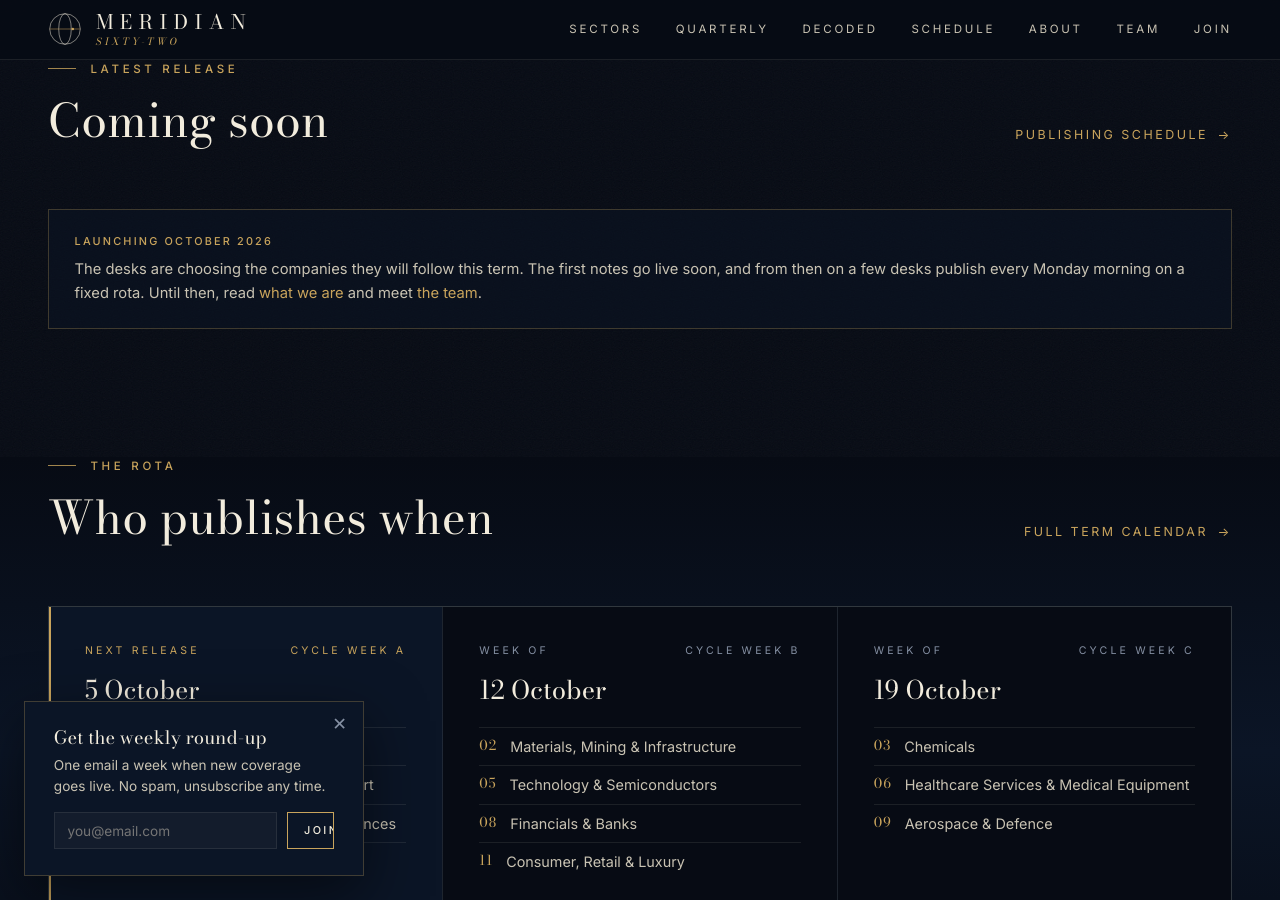
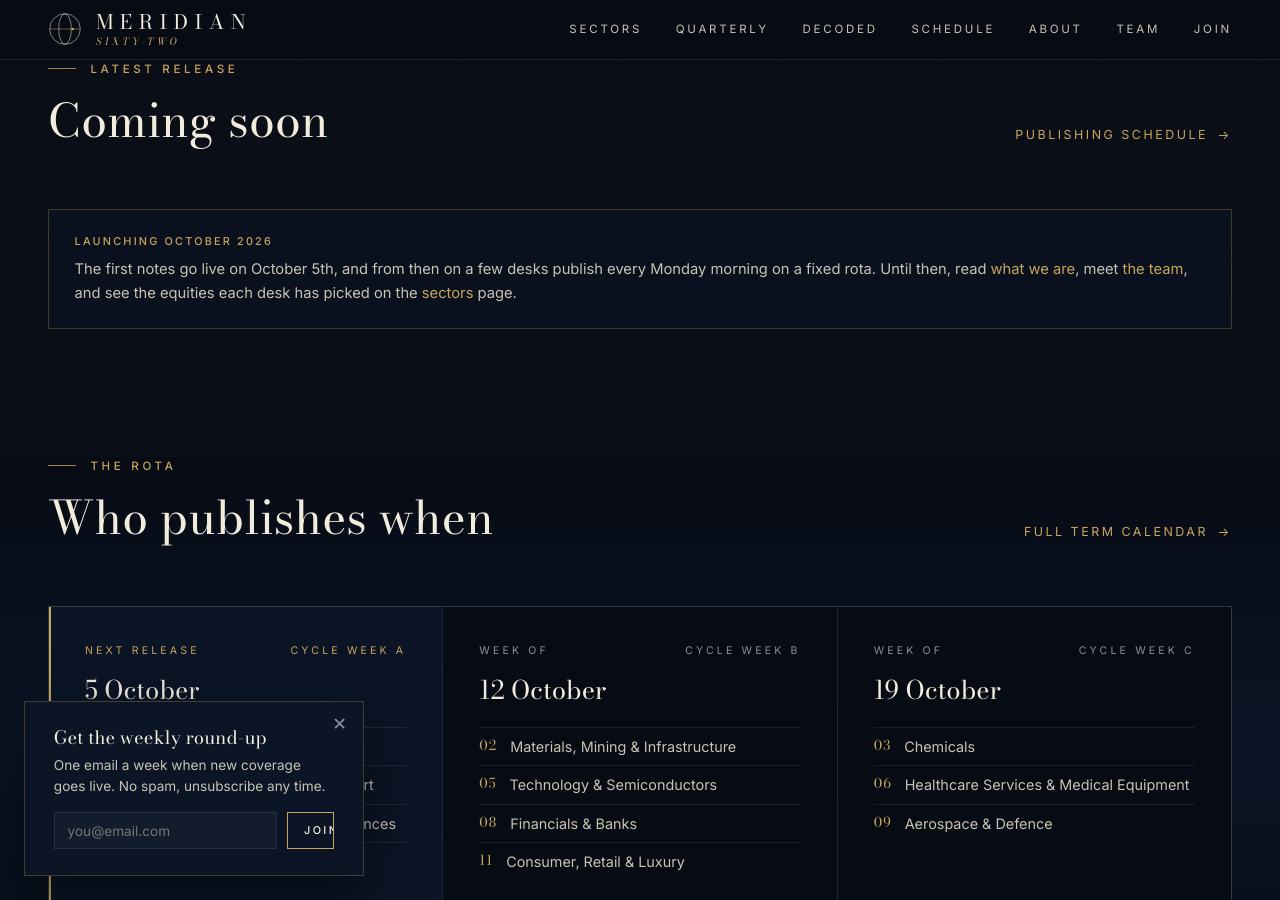
Before and after one commit to meridian62contact-lang/meridian62contact-lang.github.io, a Jekyll site: the page built from index.html, in a window 1280 px wide and 900 px high, scrolled down 2506 px. Built offline with Jekyll 4.4.1, drawn with Linux system fonts in a browser that asks for light colours.

Commit message:
Update index.html

```diff
--- a/index.html
+++ b/index.html
@@ -117,7 +117,7 @@ body_class: home
     {%- else -%}
     <div class="callout" data-reveal>
   <b>Launching October 2026</b>
-  The desks are choosing the companies they will follow this term. The first notes go live soon, and from then on a few desks publish every Monday morning on a fixed rota. Until then, read <a href="{{ '/about/' | relative_url }}" style="color:var(--gold)">what we are</a> and meet <a href="{{ '/team/' | relative_url }}" style="color:var(--gold)">the team</a>.
+  The first notes go live on October 5th, and from then on a few desks publish every Monday morning on a fixed rota. Until then, read <a href="{{ '/about/' | relative_url }}" style="color:var(--gold)">what we are</a>, meet <a href="{{ '/team/' | relative_url }}" style="color:var(--gold)">the team</a>, and see the equities each desk has picked on the <a href="{{ '/sectors/' | relative_url }}" style="color:var(--gold)">sectors</a> page.
 </div>
     {%- endif -%}
   </div>
```
